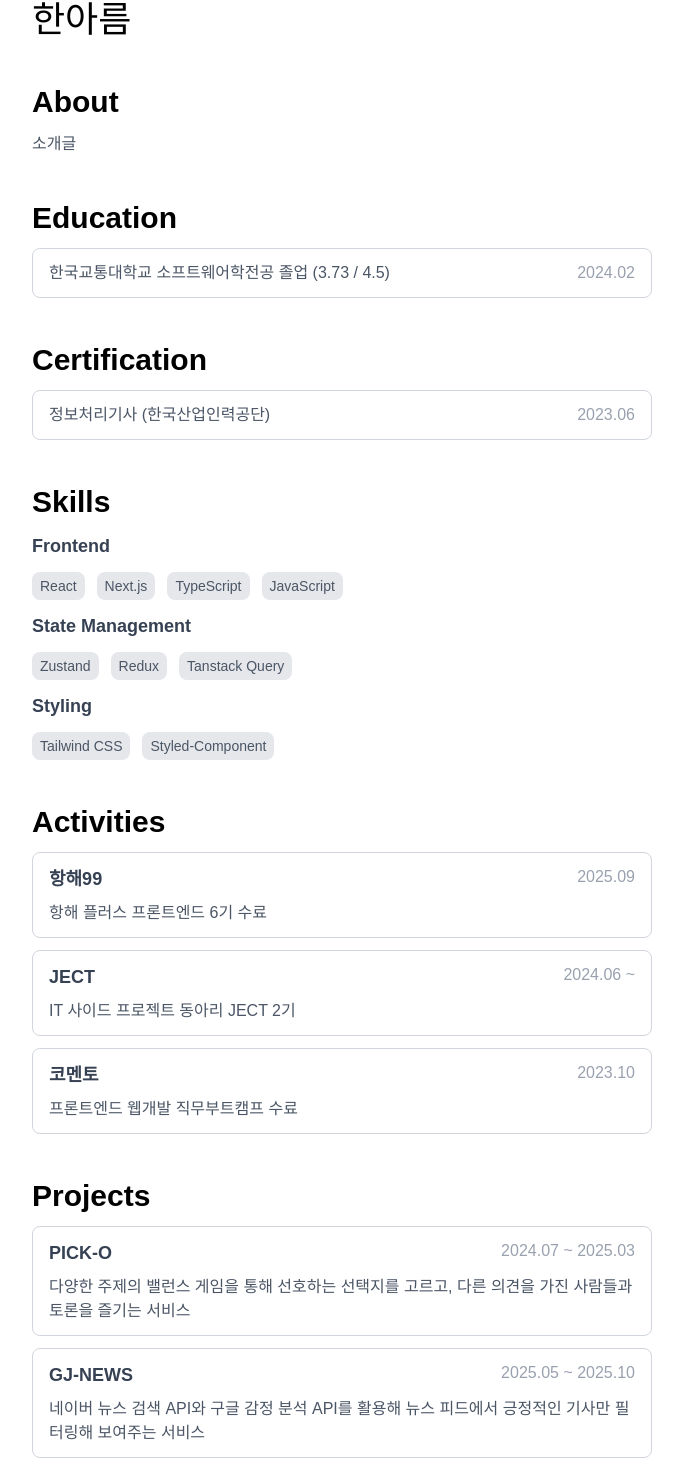
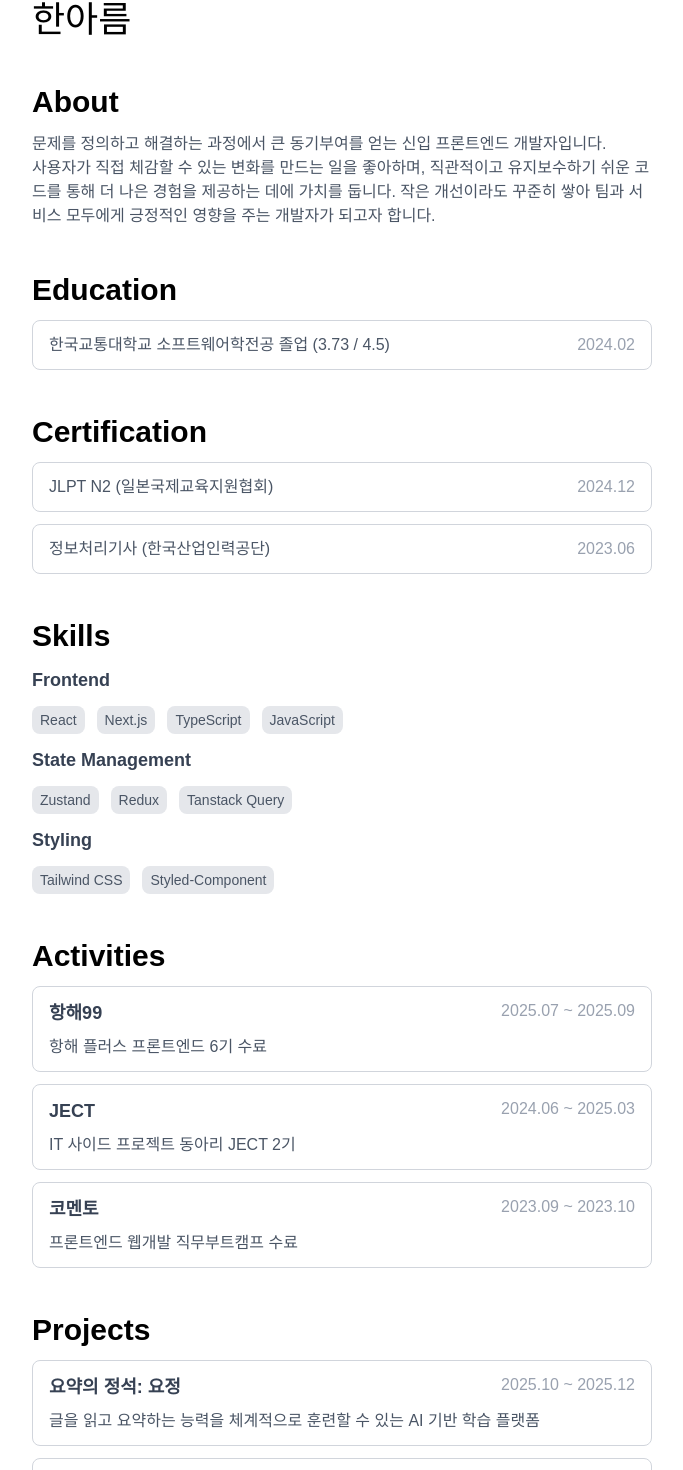
Before and after one commit to areumH/areumh-blog, a Next.js app: page /portfolio in a window 1280 px wide. Shown: the part 97-1567 px from the top of the page, without its empty margins (298-981 px from the left). Built offline with nearby package versions, Linux system fonts and the light colour scheme; a web font is replaced by a local one.

Commit message:
feat: 포트폴리오 페이지 업데이트

```diff
--- a/app/portfolio/page.tsx
+++ b/app/portfolio/page.tsx
@@ -37,7 +37,9 @@ export default function Portfolio() {
       </div>
       <div className="flex flex-col gap-2 md:gap-3">
         <div className="flex text-2xl md:text-3xl font-bold">About</div>
-        <p className="text-sm md:text-base text-gray-600 dark:text-gray-400">{PORTFOLIO_INFO.about}</p>
+        <p className="text-sm md:text-base text-gray-600 dark:text-gray-400 whitespace-pre-line">
+          {PORTFOLIO_INFO.about}
+        </p>
       </div>
       <div className="flex flex-col gap-2 md:gap-3 w-full">
         <div className="flex text-2xl md:text-3xl font-bold">Education</div>
@@ -117,9 +119,7 @@ export default function Portfolio() {
             className="flex flex-col w-full gap-2 rounded-lg px-4 py-3 border border-gray-300 dark:border-gray-700 hover:bg-gray-100 dark:hover:bg-gray-800 transition-colors"
           >
             <div className="flex justify-between w-full">
-              <p className="text-base md:text-lg font-bold text-gray-700 dark:text-gray-300">
-                {el.name}
-              </p>
+              <p className="text-base md:text-lg font-bold text-gray-700 dark:text-gray-300">{el.name}</p>
               <p className="text-sm md:text-base text-gray-400 dark:text-gray-600">{el.date}</p>
             </div>
             <p className="text-sm md:text-base text-gray-600 dark:text-gray-400">{el.description}</p>
--- a/constants.ts
+++ b/constants.ts
@@ -5,12 +5,17 @@ export const CATEGORIES = [
 
 export const PORTFOLIO_INFO = {
   name: '한아름',
-  about: '소개글',
+  about:
+    '문제를 정의하고 해결하는 과정에서 큰 동기부여를 얻는 신입 프론트엔드 개발자입니다. \n사용자가 직접 체감할 수 있는 변화를 만드는 일을 좋아하며, 직관적이고 유지보수하기 쉬운 코드를 통해 더 나은 경험을 제공하는 데에 가치를 둡니다. 작은 개선이라도 꾸준히 쌓아 팀과 서비스 모두에게 긍정적인 영향을 주는 개발자가 되고자 합니다. ',
   education: {
     school: '한국교통대학교 소프트웨어학전공 졸업 (3.73 / 4.5)',
     date: '2024.02',
   },
   certification: [
+    {
+      name: 'JLPT N2 (일본국제교육지원협회)',
+      date: '2024.12',
+    },
     {
       name: '정보처리기사 (한국산업인력공단)',
       date: '2023.06',
@@ -24,24 +29,32 @@ export const PORTFOLIO_INFO = {
   activities: [
     {
       name: '항해99',
-      date: '2025.09',
+      date: '2025.07 ~ 2025.09',
       link: 'https://stagehanghae99.spartacodingclub.kr/',
       description: '항해 플러스 프론트엔드 6기 수료',
     },
     {
       name: 'JECT',
-      date: '2024.06 ~ ',
+      date: '2024.06 ~ 2025.03',
       link: 'https://ject.kr/',
       description: 'IT 사이드 프로젝트 동아리 JECT 2기',
     },
     {
       name: '코멘토',
-      date: '2023.10',
+      date: '2023.09 ~ 2023.10',
       link: 'https://comento.kr/?index',
       description: '프론트엔드 웹개발 직무부트캠프 수료',
     },
   ],
   projects: [
+    {
+      name: '요약의 정석: 요정',
+      date: '2025.10 ~ 2025.12',
+      link: 'https://github.com/Fairy-s-Essentials/yojeong_fe',
+      description:
+        '글을 읽고 요약하는 능력을 체계적으로 훈련할 수 있는 AI 기반 학습 플랫폼',
+      stack: ['React', 'TypeScript', 'Tailwind CSS', 'React Query', 'Node.js', 'Express'],
+    },
     {
       name: 'PICK-O',
       date: '2024.07 ~ 2025.03',
```
Also changed, not shown: 1 other file (tests, documents, lock files or other folders).
